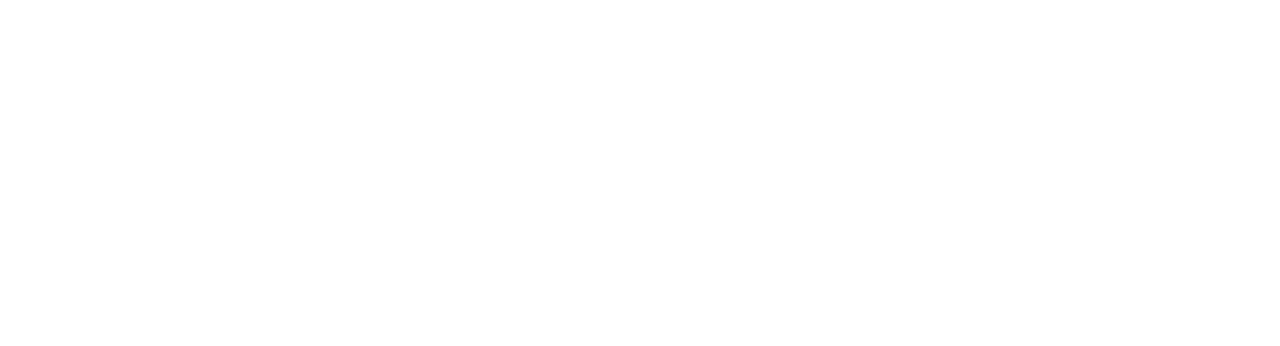
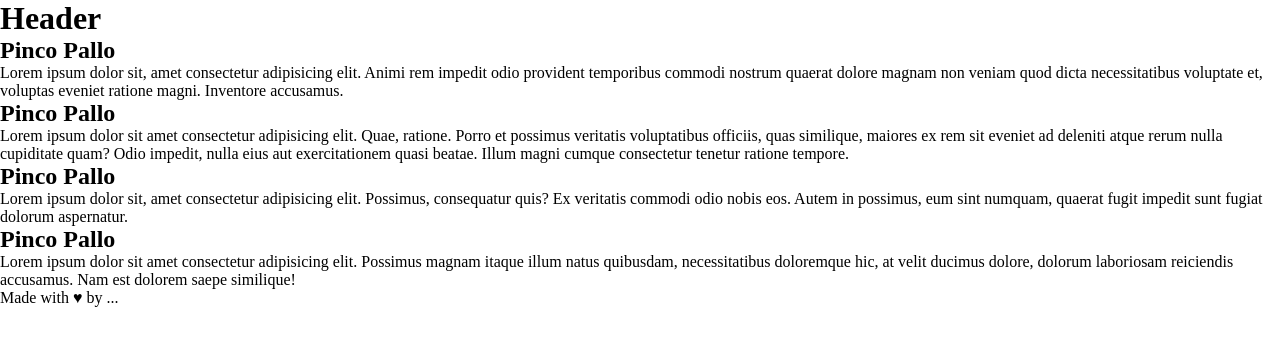
Before and after one commit to mattia-galasso/htmlcss-wireframe, a plain HTML site: page index.html in a window 1280 px wide. Drawn offline with Linux system fonts and the light colour scheme.

Commit message:
Add Header, Main, Content Boxes and Footer

```diff
--- a/index.html
+++ b/index.html
@@ -16,5 +16,44 @@
 </head>
 <body>
 
+    <!-- Header -->
+    <header>
+        <h1>Header</h1>
+    </header>
+
+    <!-- Content Page -->
+    <main>
+        <div class="content-boxes">
+
+            <!-- First Box -->
+            <div class="text-boxes">
+                <h2>Pinco Pallo</h2>
+                <p>Lorem ipsum dolor sit, amet consectetur adipisicing elit. Animi rem impedit odio provident temporibus commodi nostrum quaerat dolore magnam non veniam quod dicta necessitatibus voluptate et, voluptas eveniet ratione magni.
+                Inventore accusamus.</p>
+            </div>
+
+            <!-- Second Box -->
+            <div class="text-boxes">
+                <h2>Pinco Pallo</h2>
+                <p>Lorem ipsum dolor sit amet consectetur adipisicing elit. Quae, ratione. Porro et possimus veritatis voluptatibus officiis, quas similique, maiores ex rem sit eveniet ad deleniti atque rerum nulla cupiditate quam?
+                Odio impedit, nulla eius aut exercitationem quasi beatae. Illum magni cumque consectetur tenetur ratione tempore.</p>
+            </div>
+
+            <!-- Third Box -->
+            <div class="text-boxes">
+                <h2>Pinco Pallo</h2>
+                <p>Lorem ipsum dolor sit, amet consectetur adipisicing elit. Possimus, consequatur quis? Ex veritatis commodi odio nobis eos. Autem in possimus, eum sint numquam, quaerat fugit impedit sunt fugiat dolorum aspernatur.</p>
+            </div>
+
+            <!-- Fourth Box -->
+            <div class="text-boxes">
+                <h2>Pinco Pallo</h2>
+                <p>Lorem ipsum dolor sit amet consectetur adipisicing elit. Possimus magnam itaque illum natus quibusdam, necessitatibus doloremque hic, at velit ducimus dolore, dolorum laboriosam reiciendis accusamus. Nam est dolorem saepe similique!</p>
+            </div>
+        </div>
+    </main>
+    <footer>
+        <p>Made with &hearts; by ...</p>
+    </footer>
 </body>
 </html>
```
